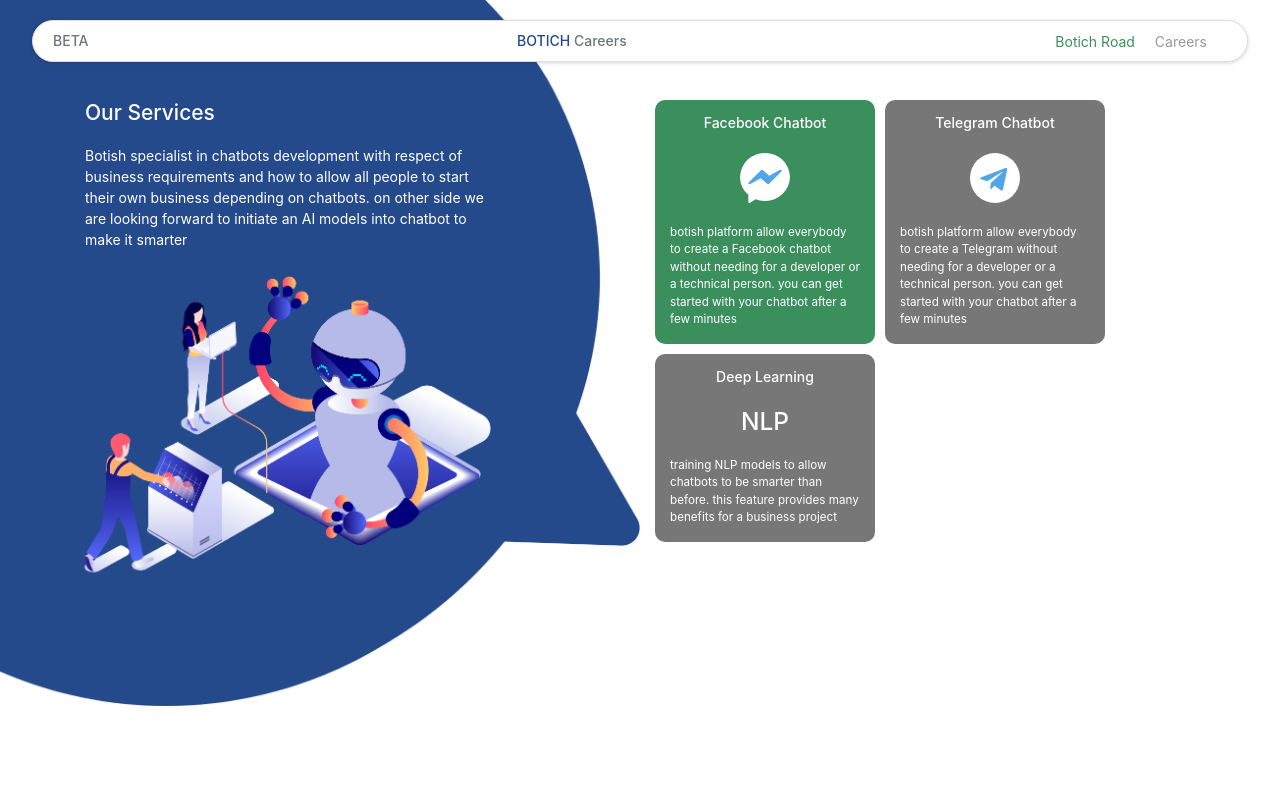
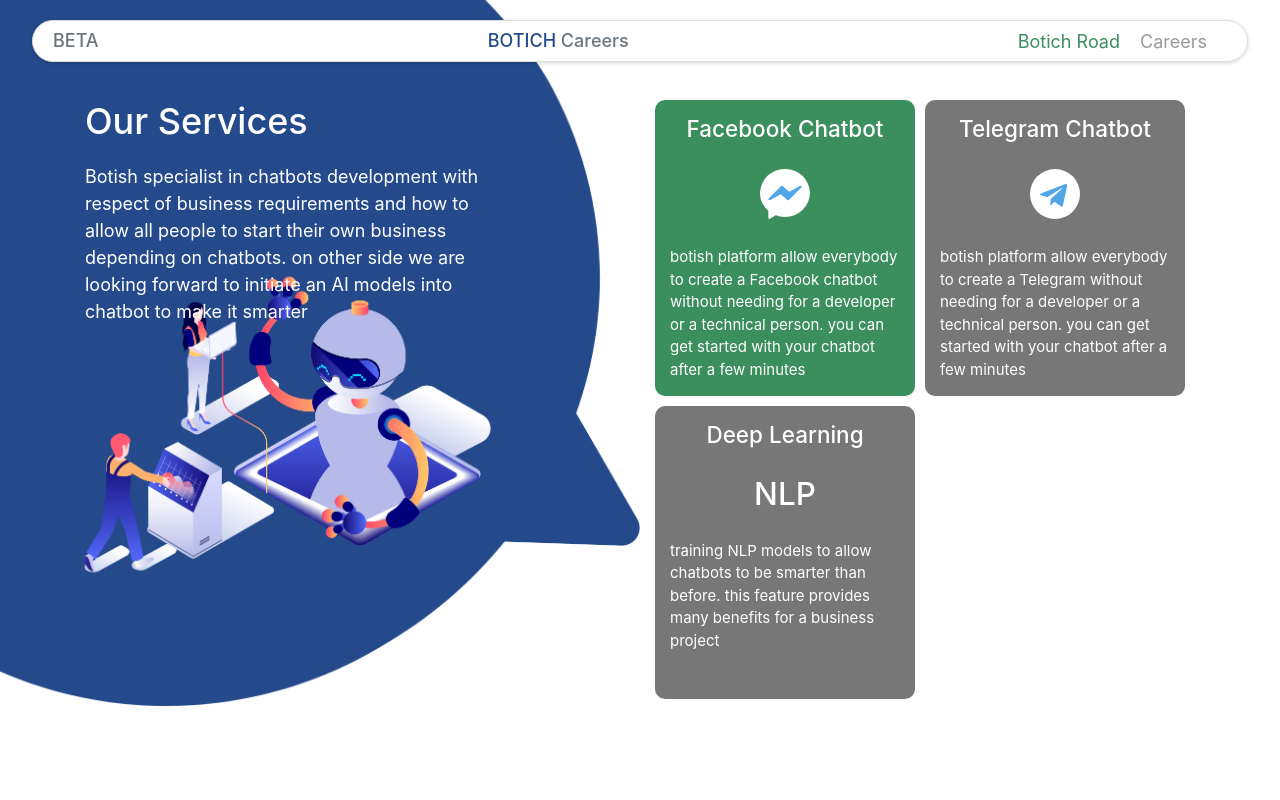
Before and after one commit to DeVMohammedEssam/botich_landing, a Next.js app: page / in a window 1280 px wide. Shown: the top 800 px of the page. Built offline with nearby package versions, Linux system fonts and the light colour scheme.

Commit message:
font size

```diff
--- a/components/FeatureCard.js
+++ b/components/FeatureCard.js
@@ -1,7 +1,7 @@
 function FeatureCard({ color, title, icon, desc }) {
   return (
     <div style={{ backgroundColor: color }} className="feature-card">
-      <h6 className="mb-4">{title}</h6>
+      <h5 className="mb-4">{title}</h5>
       <div className="icon mb-4 ">{icon}</div>
       <p>{desc}</p>
     </div>
--- a/pages/index.js
+++ b/pages/index.js
@@ -20,7 +20,7 @@ const Home = () => (
               <div className="row">
                 <div className="col-12 col-lg-6">
                   <div className="text-container">
-                    <h4 style={{ marginBottom: 20 }}>Our Services</h4>
+                    <h2 style={{ marginBottom: 20 }}>Our Services</h2>
                     <p>
                       Botish specialist in chatbots development with respect of
                       business requirements and how to allow all people to start
--- a/styles/_global.scss
+++ b/styles/_global.scss
@@ -2,7 +2,7 @@
   box-sizing: border-box;
 }
 :root {
-  font-size: 14px;
+  font-size: 18px;
 }
 h1,
 h2,
--- a/styles/components/_featureCard.scss
+++ b/styles/components/_featureCard.scss
@@ -1,6 +1,6 @@
 .feature-card {
-  max-width: 220px;
-  min-height: 150px;
+  max-width: 260px;
+  min-height: 293px;
   color: #fff;
   display: flex;
   flex-direction: column;
```
